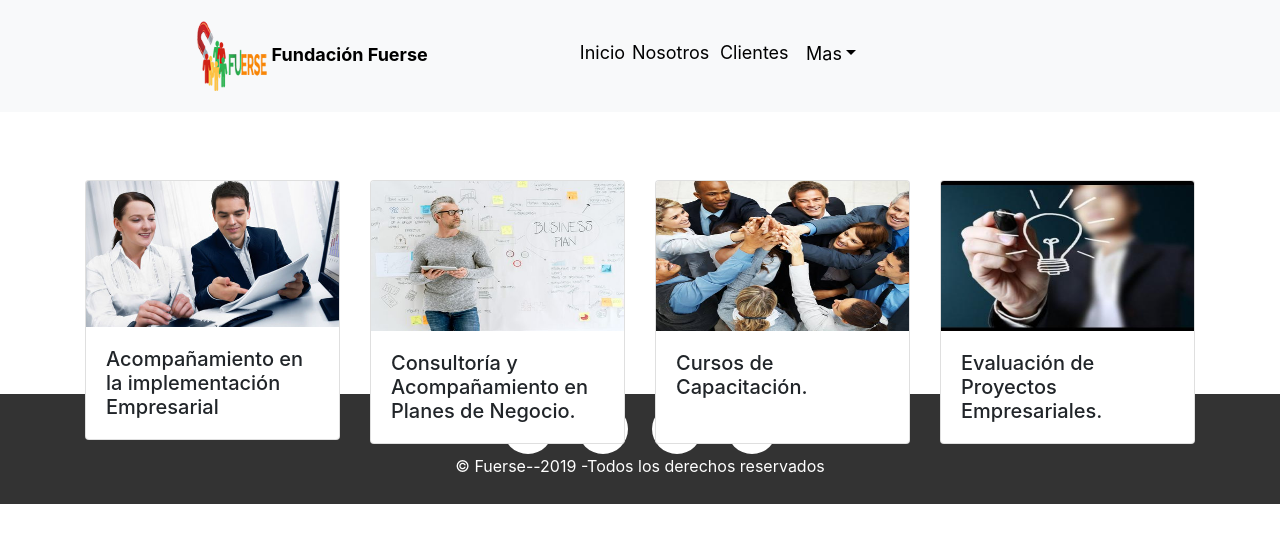
After one commit to ronaldo071515/website, a PHP site: page /view/servicios.php in a window 1280 px wide. The commit adds this page. Shown: the top 543 px of the page. Run offline with PHP 8.4, Linux system fonts and the light colour scheme; some libraries are stand-ins or nearby versions.

Commit message:
add page services and funtion en links of nav

```diff
--- a/css/estilos.css
+++ b/css/estilos.css
@@ -1,6 +1,11 @@
 /*------------------*/
+
+
 /*Estilos Master*/
+
+
 /*Estilos del header*/
+
 h1 {
     text-align: center;
     text-decoration: none;
@@ -12,7 +17,9 @@ h1 {
     color: darkred;
 }
 
+
 /*Estilos del footer*/
+
 .footer {
     margin-top: -50px;
     background: #333;
@@ -34,15 +41,20 @@ h1 {
     line-height: 40px;
     margin: 0 10px;
 }
+
+
 /*Estilos del cuerpo de la pagina principal index...    background-image: url("../img/jumbo.jpg");
     background-size: cover;*/
 
 #jumbotrom {
     text-decoration-color: #0000;
     margin-top: 100px;
+    background: linear-gradient(to bottom, #FFFDFD, #D5D5D5);
 }
 
+
 /*Estilos par el menu*/
+
 #navbar {
     background-color: #f1f1f1;
     padding: 20px 5px;
@@ -52,6 +64,7 @@ h1 {
     top: 0;
     z-index: 99;
 }
+
 #navbar a {
     float: left;
     color: black;
@@ -61,37 +74,54 @@ h1 {
     font-size: 18px;
     line-height: 15px;
     border-radius: 4px;
-    margin-left:15%;
+    margin-left: 15%;
 }
-  #navbarNav{
-      margin-left:10%;
+
+#navbarNav {
+    margin-left: 10%;
 }
 
 .bg {
-    margin-top:26px;
+    margin-top: 26px;
     background: url('../img/empre.jpg') no-repeat center center;
     position: fixed;
     width: 100%;
-    height: 550px; /*same height as jumbotron */
-    top:0;
-    left:0;
+    height: 550px;
+    /*same height as jumbotron */
+    top: 0;
+    left: 0;
     z-index: -1;
 }
+
 .jumbotron1 {
     height: 400px;
     color: white;
     text-shadow: #444 0 1px 1px;
-    background:transparent;
+    background: transparent;
 }
+
+
 /*modo responsive para celular */
-  @media screen and (max-width: 800px){
+
+@media screen and (max-width: 800px) {
     /*desaparesco el logo poque ocupa mucho espacio*/
-    #logoindex{
-        display:none;
+    #logoindex {
+        display: none;
     }
 }
 
- /*ESTILOS DE SERVICIOS*/
+
+/*ESTILOS DE SERVICIOS y la pagina independiente de servicios ;)*/
+
 #services {
     margin-top: -100px;
+    background: linear-gradient(to bottom, #FFFDFD, #D5D5D5);
 }
+
+#downservice {
+    margin-top: 400px;
+}
+
+#card {
+    margin-top: -220px;
+}
--- /dev/null
+++ b/view/servicios.php
@@ -0,0 +1,92 @@
+<!DOCTYPE html>
+<html lang="es">
+<head>
+    <meta charset="UTF-8">
+    <meta name="viewport" content="width=device-width, initial-scale=1.0">
+    <meta http-equiv="X-UA-Compatible" content="ie=edge">
+    <link rel="stylesheet" type="text/css" href="../css/estilos.css">
+    <link rel="stylesheet" type="text/css" href="../css/styles.css">
+<!-- boostrap css -->
+    <link rel="stylesheet" href="https://stackpath.bootstrapcdn.com/bootstrap/4.3.1/css/bootstrap.min.css" integrity="sha384-ggOyR0iXCbMQv3Xipma34MD+dH/1fQ784/j6cY/iJTQUOhcWr7x9JvoRxT2MZw1T" crossorigin="anonymous">
+    <script src="https://kit.fontawesome.com/a3a8d3af24.js"></script>
+    <title>Fundacion Fuerse</title>
+    <link rel="shortcut icon" href="../img/fundacion.ico" type="image/x-icon">
+</head>
+<nav class="navbar navbar-expand-lg navbar-light bg-light" id="navbar">
+  <a class="navbar-brand" href="#"><img src="../img/fundacion.png"  width="70" height="70" alt="logo" id="logoindex"> <b>Fundación Fuerse</b></a>
+  <button class="navbar-toggler" type="button" data-toggle="collapse" data-target="#navbarNav" aria-controls="navbarNav" aria-expanded="false" aria-label="Toggle navigation">
+    <span class="navbar-toggler-icon"></span>
+  </button>
+  <div class="collapse navbar-collapse" id="navbarNav">
+    <ul class="navbar-nav">
+      <li class="nav-item active"><a class="nav-link" href="../index.php">Inicio <span class="sr-only">(current)</span></a></li>
+      <li class="nav-item"><a class="nav-link" href="../index.php#nosotros">Nosotros</a></li>
+      <li class="nav-item" style="margin-left:10px"><a class="nav-link" href="../index.php#clientes"> Clientes</a></li>
+      <li class="nav-item" style="margin-left:10px">
+      <div class="dropdown">
+      <a href="#" style="margin-left:15px" class="btn  dropdown-toggle"  id="dropdownMenu2" data-toggle="dropdown" aria-haspopup="true" aria-expanded="false">Mas</a><br>
+      <div class="dropdown-menu" aria-labelledby="dropdownMenu2">
+      <button class="dropdown-item" type="button">Productos y Servicios</button>
+      <button class="dropdown-item" type="button">Aliados</button>
+      <button class="dropdown-item" type="button">Acerca de</button>
+    </div>
+    </div>
+    </ul>
+  </div>
+</nav>
+<body>
+    <div class="container" id="downservice">
+        <div class="row">
+            <div class="col-md-3">
+                <div class="card" id="card">
+                    <img src="../img/car1.jpg" class="card-img-top" alt="...">
+                        <div class="card-body">
+                            <h5 class="card-text">Acompañamiento en la implementación Empresarial</h5>
+                        </div>
+                </div>
+            </div>
+
+            <div class="col-md-3">
+                <div class="card" id="card">
+                    <img src="../img/car2.jpg" height="150" class="card-img-top" alt="...">
+                        <div class="card-body">
+                            <h5 class="card-text">Consultoría y Acompañamiento en Planes de Negocio.</h5>
+                        </div>
+                </div>
+            </div>
+
+            <div class="col-md-3">
+                <div class="card" id="card">
+                    <img src="../img/car3.jpg" height="150" class="card-img-top" alt="...">
+                        <div class="card-body">
+                            <h5 class="card-text">Cursos de Capacitación. <br><br></h5>
+                        </div>
+                </div>
+            </div>
+
+            <div class="col-md-3">
+                <div class="card" id="card">
+                    <img src="../img/car4.jpg" height="150" class="card-img-top" alt="...">
+                        <div class="card-body">
+                            <h5 class="card-text">Evaluación de Proyectos Empresariales.</h5>
+                        </div>
+                </div>
+            </div>
+        </div>
+    </div>
+    	<footer class="footer">
+		<div class="social">
+			<a href="" class="icon-icon-facebook"></a>
+			<a href="" class="icon-icon-twitter"></a>
+			<a href="" class="icon-icon-instagram"></a>
+			<a href="" class="icon-icon-youtube"></a>
+		</div>
+		<p class="copy">&copy; Fuerse--2019 -Todos los derechos reservados</p>
+	</footer>
+    <!-- Optional JavaScript -->
+    <!-- jQuery first, then Popper.js, then Bootstrap JS -->
+    <script src="https://code.jquery.com/jquery-3.3.1.slim.min.js" integrity="sha384-q8i/X+965DzO0rT7abK41JStQIAqVgRVzpbzo5smXKp4YfRvH+8abtTE1Pi6jizo" crossorigin="anonymous"></script>
+    <script src="https://cdnjs.cloudflare.com/ajax/libs/popper.js/1.14.7/umd/popper.min.js" integrity="sha384-UO2eT0CpHqdSJQ6hJty5KVphtPhzWj9WO1clHTMGa3JDZwrnQq4sF86dIHNDz0W1" crossorigin="anonymous"></script>
+    <script src="https://stackpath.bootstrapcdn.com/bootstrap/4.3.1/js/bootstrap.min.js" integrity="sha384-JjSmVgyd0p3pXB1rRibZUAYoIIy6OrQ6VrjIEaFf/nJGzIxFDsf4x0xIM+B07jRM" crossorigin="anonymous"></script>
+</body>
+</html>
```
Also changed, not shown: includes/header.php (+4 -6 lines), index.php (+13 -13 lines), view/quienessomos.php (+4 -3 lines), img/car1.jpg (added), img/car2.jpg (added), img/car3.jpg (added), img/car4.jpg (added), img/dane.jpg, img/finanzas.jpg (deleted), img/fundacion.ico (added), img/jumbo.jpg (deleted), img/jumbo1.jpg (deleted), img/logofuerse.png (deleted), img/ministerio.jpg (added), 1 more files. Lines whose indentation alone changed are shown as unchanged.
